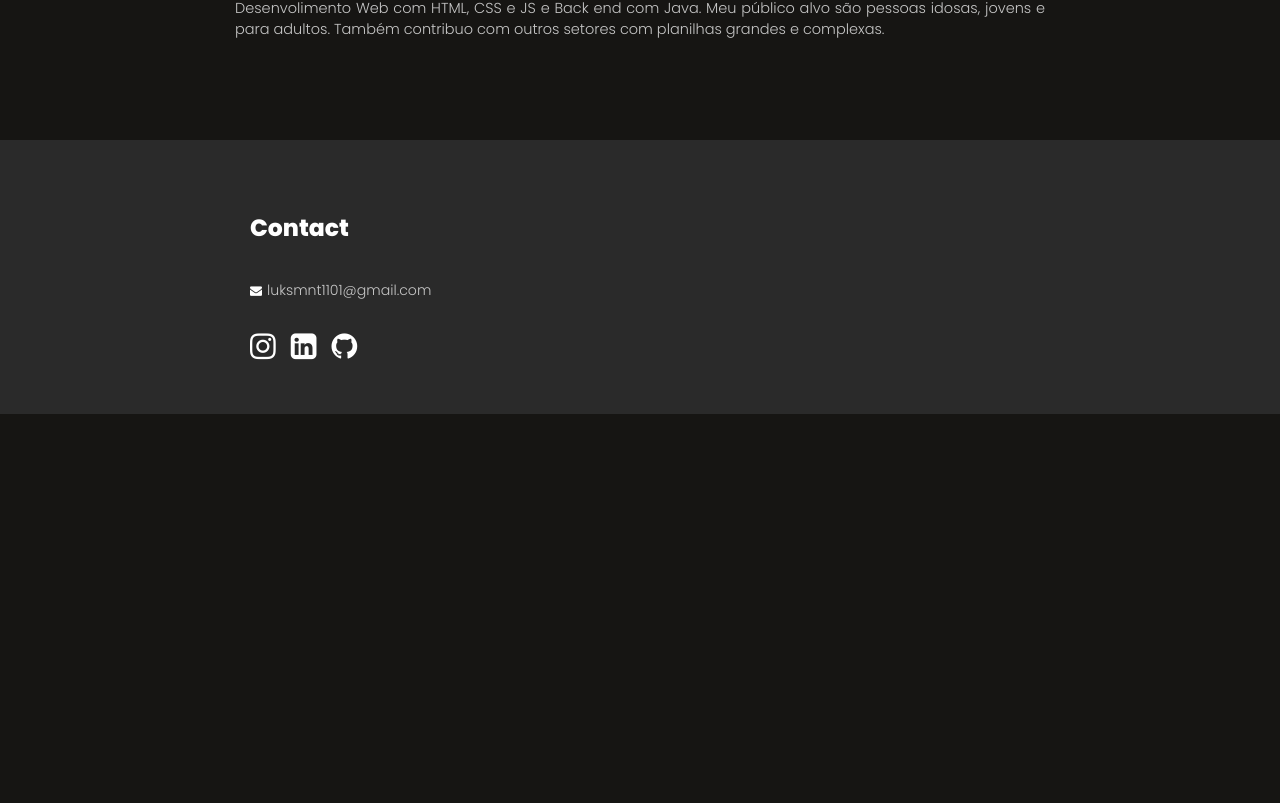
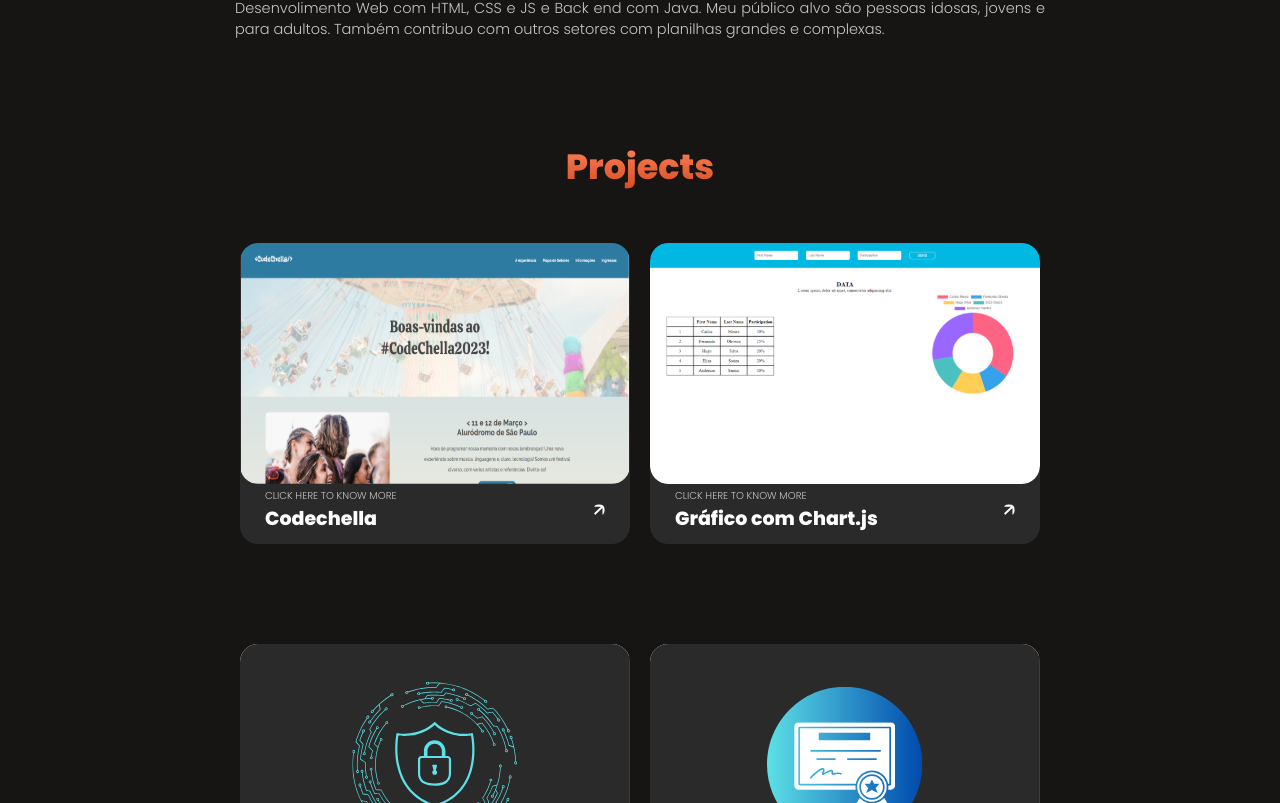
Before and after one commit to lucasmoraist/Portfolio, a React (Create React App) app: page / in a window 1280 px wide. Shown: the part 1217-2020 px from the top of the page. Before the commit the page ends 1631 px from the top, so only its background shows below. Built offline with nearby package versions, Linux system fonts and the light colour scheme.

Commit message:
feat: criando component dos projetos

```diff
--- a/src/components/projects/Project.jsx
+++ b/src/components/projects/Project.jsx
@@ -1,13 +1,17 @@
 import React from "react";
 import Card from "../card/Card";
-import projetos from "../../mocks/Projetos";
+import Projetos from "../../mocks/Projetos";
+import ProjectStyled from "./ProjectStyled";
 
 const Project = () => {
-    return <div>
-        {projetos.forEach((projeto) => {
-            console.log(projeto);
-        })}
-    </div>
+    return <ProjectStyled>
+        <h2 id="title">Projects</h2>
+        <div id="card-grid">
+            {Projetos.map((projeto) => {
+                return <Card projeto={projeto} />;
+            })}
+        </div>
+    </ProjectStyled>
 }
 
 export default Project;
--- /dev/null
+++ b/src/components/projects/ProjectStyled.jsx
@@ -0,0 +1,28 @@
+import styled from "styled-components";
+
+const ProjectStyled = styled.div`
+
+    display: flex;
+    flex-direction: column;
+    align-items: center;
+    justify-content: center;
+
+    #card-grid{
+        display: grid;
+        grid-template-columns: repeat(2, 1fr);
+        gap: 20px;
+    }
+
+    #title{
+        background: var(--orange-gradient);
+        -webkit-text-fill-color: transparent;
+        background-clip: text;
+        font-family: var(--poppins);
+        font-weight: 800;
+        font-size: 35px;
+        text-align: center;
+        margin-bottom: 50px;
+    }
+`
+
+export default ProjectStyled;
```
